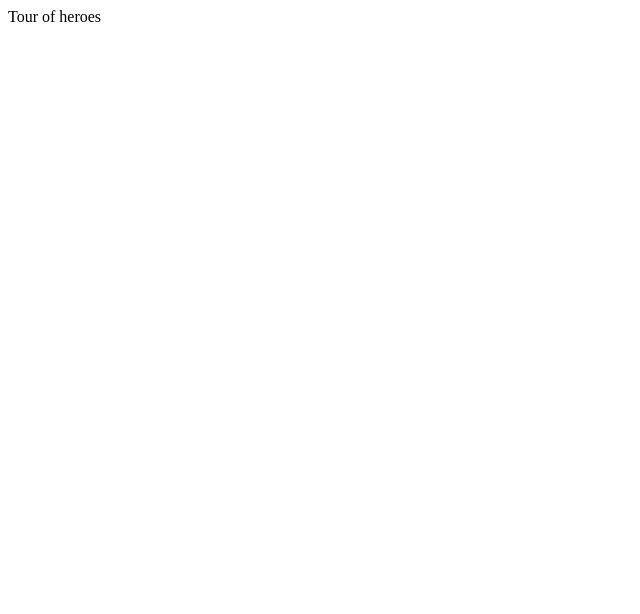
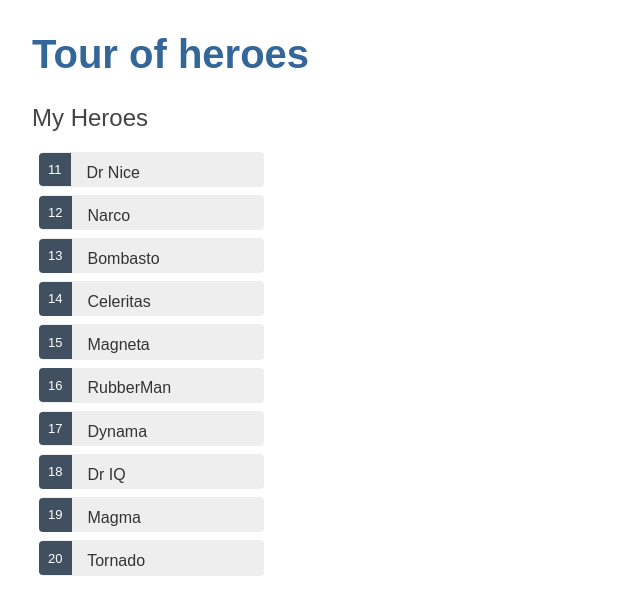
Before and after one commit to Solynia/tour-of-heroes, a React (Create React App) app: page / in a window 1280 px wide. Shown: the top 614 px of the page, without its empty margins (0-640 px from the left). Built offline with nearby package versions, Linux system fonts and the light colour scheme.

Commit message:
tour of heroes with list and form

```diff
--- /dev/null
+++ b/src/components/App.css
@@ -0,0 +1,25 @@
+/* Application-wide Styles */
+h1 {
+  color: #369;
+  font-family: Arial, Helvetica, sans-serif;
+  font-size: 250%;
+}
+h2,
+h3 {
+  color: #444;
+  font-family: Arial, Helvetica, sans-serif;
+  font-weight: lighter;
+}
+body {
+  margin: 2em;
+}
+body,
+input[type="text"],
+button {
+  color: #333;
+  font-family: Cambria, Georgia;
+}
+/* everywhere else */
+* {
+  font-family: Arial, Helvetica, sans-serif;
+}
--- a/src/components/App.tsx
+++ b/src/components/App.tsx
@@ -1,7 +1,18 @@
 import React from "react";
+import "./App.css";
+import Heroes from "./Heroes";
 
-function App() {
-  return <div>Tour of heroes</div>;
+interface AppProps {
+  title: string;
+}
+
+function App(props: AppProps) {
+  return (
+    <div>
+      <h1>{props.title}</h1>
+      <Heroes />
+    </div>
+  );
 }
 
 export default App;
--- /dev/null
+++ b/src/components/HeroForm.tsx
@@ -0,0 +1,30 @@
+import React from "react";
+import Hero from "../model/Hero";
+
+interface HeroFormProps {
+  hero?: Hero;
+  onNameChange: (name: string) => void;
+}
+
+function HeroForm(props: HeroFormProps) {
+  return props.hero ? (
+    <div>
+      <h2>{props.hero.name.toUpperCase()} Details</h2>
+      <div>
+        <span>id: </span>
+        {props.hero.id}
+      </div>
+      <div>
+        <label>name: </label>
+        <input
+          type="text"
+          placeholder="name"
+          value={props.hero.name}
+          onChange={e => props.onNameChange(e.target.value)}
+        />
+      </div>
+    </div>
+  ) : null;
+}
+
+export default HeroForm;
--- /dev/null
+++ b/src/components/HeroList.tsx
@@ -0,0 +1,33 @@
+import React from "react";
+import Hero from "../model/Hero";
+
+interface HeroListProps {
+  heroes?: Hero[];
+  selectedHero?: Hero;
+  onSelect: (hero: Hero) => void;
+}
+
+function HeroList(props: HeroListProps) {
+  const elements =
+    props.heroes &&
+    props.heroes.map(hero => {
+      const selectClassName =
+        hero && props.selectedHero && hero.id === props.selectedHero.id
+          ? "selected"
+          : "";
+      return (
+        <li onClick={() => props.onSelect(hero)} className={selectClassName}>
+          <span className="badge">{hero.id}</span> {hero.name}
+        </li>
+      );
+    });
+
+  return (
+    <div>
+      <h2>My Heroes</h2>
+      <ul className="heroes">{elements}</ul>
+    </div>
+  );
+}
+
+export default HeroList;
--- /dev/null
+++ b/src/components/Heroes.css
@@ -0,0 +1,44 @@
+/* HeroesComponent's private CSS styles */
+.heroes {
+  margin: 0 0 2em 0;
+  list-style-type: none;
+  padding: 0;
+  width: 15em;
+}
+.heroes li {
+  cursor: pointer;
+  position: relative;
+  left: 0;
+  background-color: #eee;
+  margin: 0.5em;
+  padding: 0.3em 0;
+  height: 1.6em;
+  border-radius: 4px;
+}
+.heroes li:hover {
+  color: #607d8b;
+  background-color: #ddd;
+  left: 0.1em;
+}
+.heroes li.selected {
+  background-color: #cfd8dc;
+  color: white;
+}
+.heroes li.selected:hover {
+  background-color: #bbd8dc;
+  color: white;
+}
+.heroes .badge {
+  display: inline-block;
+  font-size: small;
+  color: white;
+  padding: 0.8em 0.7em 0 0.7em;
+  background-color: #405061;
+  line-height: 1em;
+  position: relative;
+  left: -1px;
+  top: -4px;
+  height: 1.8em;
+  margin-right: 0.8em;
+  border-radius: 4px 0 0 4px;
+}
--- /dev/null
+++ b/src/components/Heroes.tsx
@@ -0,0 +1,49 @@
+import React from "react";
+import "./Heroes.css";
+import Hero, { HEROES } from "../model/Hero";
+import HeroForm from "./HeroForm";
+import HeroList from "./HeroList";
+
+interface HeroesState {
+  hero?: Hero;
+  heroes?: Hero[];
+}
+
+class Heroes extends React.Component<{}, HeroesState> {
+  constructor(props: {}) {
+    super(props);
+    this.state = {
+      heroes: HEROES
+    };
+  }
+
+  handleNameChange = (value: string) => {
+    this.setState({
+      hero: { ...this.state.hero, name: value }
+    });
+  };
+
+  handleHeroSelect = (hero: Hero) => {
+    this.setState({
+      hero: hero
+    });
+  };
+
+  render() {
+    return (
+      <div>
+        <HeroList
+          heroes={this.state.heroes}
+          selectedHero={this.state.hero}
+          onSelect={(hero: Hero) => this.handleHeroSelect(hero)}
+        />
+        <HeroForm
+          hero={this.state.hero}
+          onNameChange={(name: string) => this.handleNameChange(name)}
+        />
+      </div>
+    );
+  }
+}
+
+export default Heroes;
--- a/src/index.tsx
+++ b/src/index.tsx
@@ -2,4 +2,7 @@ import React from "react";
 import ReactDOM from "react-dom";
 import App from "./components/App";
 
-ReactDOM.render(<App />, document.getElementById("root"));
+ReactDOM.render(
+  <App title="Tour of heroes" />,
+  document.getElementById("root")
+);
--- /dev/null
+++ b/src/model/Hero.ts
@@ -0,0 +1,17 @@
+export default interface Hero {
+    id?: number;
+    name: string;
+}
+
+export const HEROES: Hero[] = [
+    { id: 11, name: 'Dr Nice' },
+    { id: 12, name: 'Narco' },
+    { id: 13, name: 'Bombasto' },
+    { id: 14, name: 'Celeritas' },
+    { id: 15, name: 'Magneta' },
+    { id: 16, name: 'RubberMan' },
+    { id: 17, name: 'Dynama' },
+    { id: 18, name: 'Dr IQ' },
+    { id: 19, name: 'Magma' },
+    { id: 20, name: 'Tornado' }
+];
```
